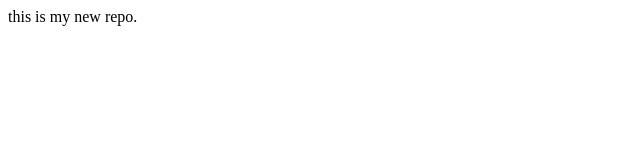
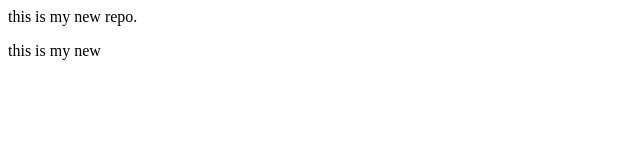
Before and after one commit to vishamay123/radadiya, a plain HTML site: page index.html in a window 1280 px wide. Shown: the full height of the page, 0-640 px from the left. Drawn offline with Linux system fonts and the light colour scheme.

Commit message:
add new line

```diff
--- a/index.html
+++ b/index.html
@@ -1 +1,2 @@
 <p>this is my new repo.</p>
+<p>this is my new </p>
```
